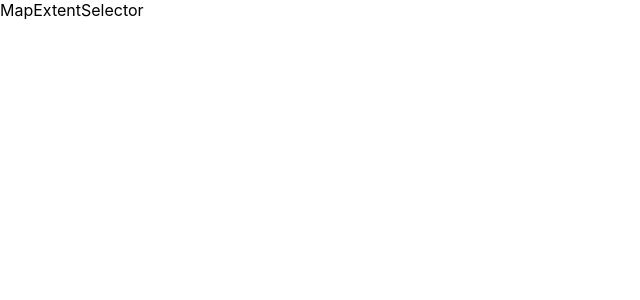
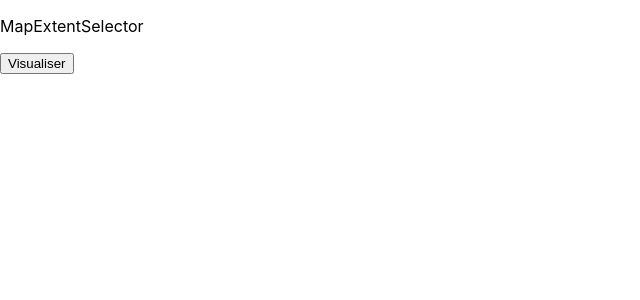
Before and after one commit to EIG6-Geocommuns/lidarviz-front, a React (Create React App) app: page /definition-emprise in a window 1280 px wide. Shown: the top 300 px of the page, without its empty margins (0-640 px from the left). Built offline with nearby package versions, Linux system fonts and the light colour scheme.

Commit message:
feat: give static params to MapViewer

```diff
--- a/src/pages/MapExtentSelector/MapExtentSelector.tsx
+++ b/src/pages/MapExtentSelector/MapExtentSelector.tsx
@@ -1,7 +1,24 @@
 import React from "react";
+import { createSearchParams, useNavigate } from "react-router-dom";
+import { ROUTES } from "../..";
 
 const MapExtentSelector = () => {
-  return <div>MapExtentSelector</div>;
+  const navigate = useNavigate();
+  const mapParams = createSearchParams({
+    WIDTH: "256",
+    HEIGHT: "256",
+    SRS: "EPSG:3857",
+    BBOX: "-13452.916978191584,6057481.617543647,-12229.924525628765,6058704.60999621",
+  });
+
+  return (
+    <div>
+      <p>MapExtentSelector</p>
+      <button onClick={() => navigate(ROUTES.MapViewer + "?" + mapParams)}>
+        Visualiser
+      </button>
+    </div>
+  );
 };
 
 export default MapExtentSelector;
--- a/src/pages/MapViewer/MapViewer.tsx
+++ b/src/pages/MapViewer/MapViewer.tsx
@@ -1,7 +1,19 @@
-import React from "react";
+import React, { useState } from "react";
+import { useSearchParams } from "react-router-dom";
 
 const MapViewer = () => {
-  return <div>MapViewer</div>;
+  const [searchParams, _setSearchParams] = useSearchParams();
+
+  return (
+    <div>
+      MapViewer, params :
+      <ul>
+        {Array.from(searchParams.entries()).map((e) => (
+          <li>{e[0] + " : " + e[1]}</li>
+        ))}
+      </ul>
+    </div>
+  );
 };
 
 export default MapViewer;
```
